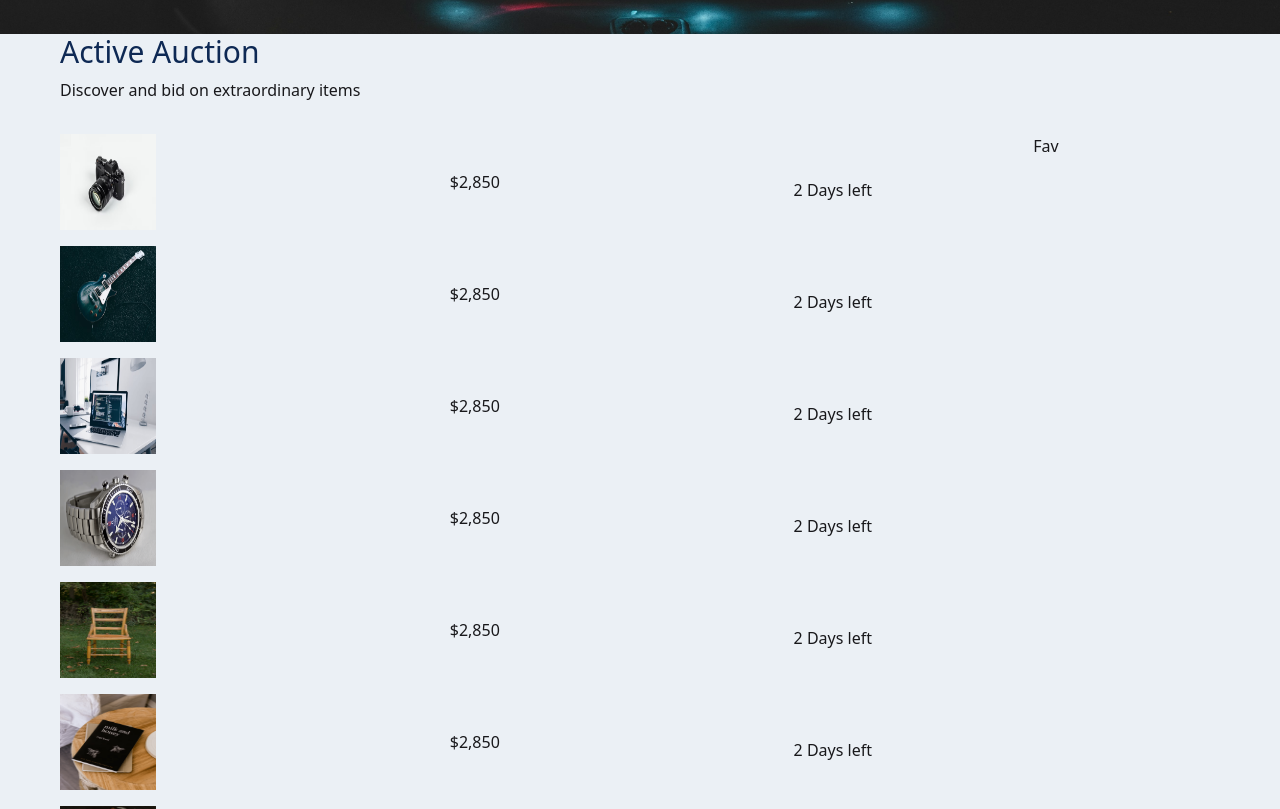
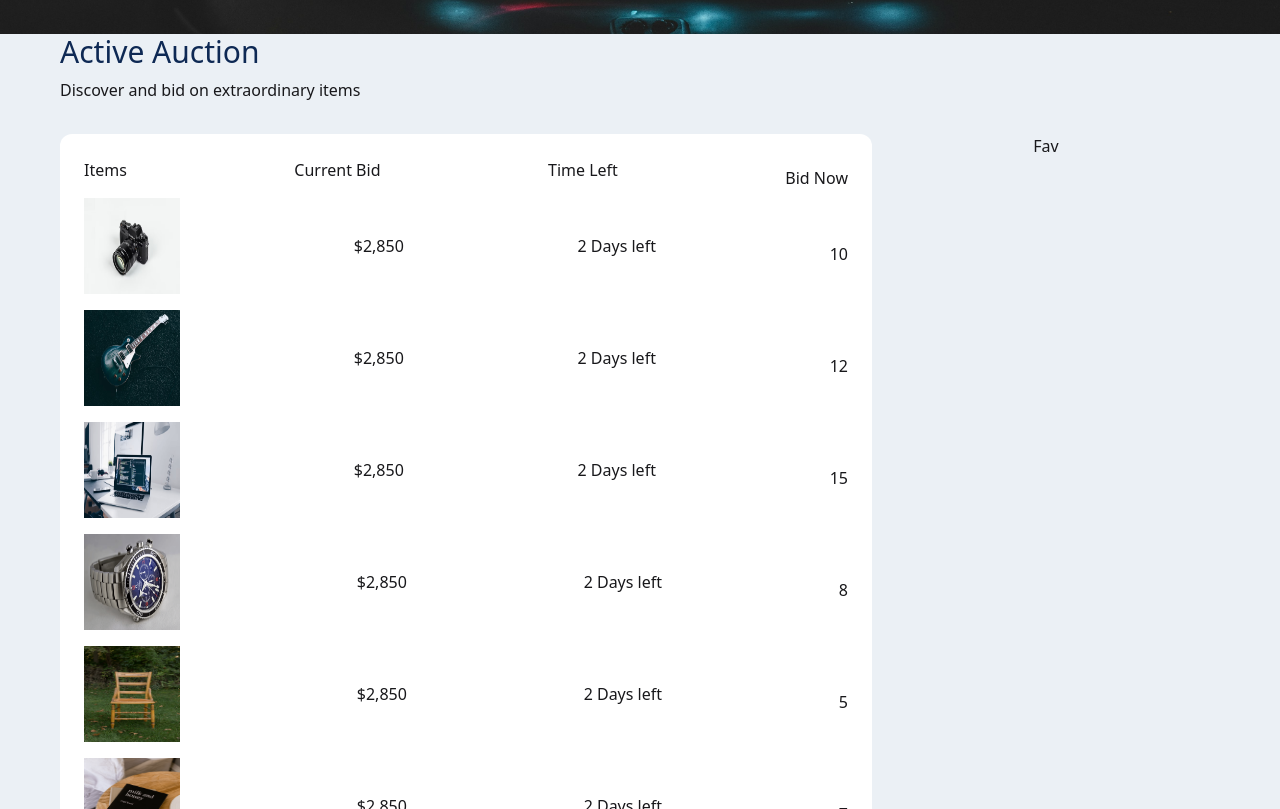
Before and after one commit to iftakhersifat/auction-gallery, a React (Vite) app: page / in a window 1280 px wide. Shown: the part 531-1340 px from the top of the page. Built offline with nearby package versions, Linux system fonts and the light colour scheme.

Commit message:
added bidsCount

```diff
--- a/src/Components/Bid/Bid.jsx
+++ b/src/Components/Bid/Bid.jsx
@@ -1,12 +1,14 @@
 import React from 'react';
 
 const Bid = ({bid}) => {
-    const {image, currentBidPrice, timeLeft}=bid;
+    const {image, currentBidPrice, timeLeft, bidsCount}=bid;
     return (
         <div className='flex justify-between items-center space-y-4'>
+
             <img className='w-[96px] h-[96px]' src={image} alt="" />
             <p>{currentBidPrice}</p>
             <p>{timeLeft}</p>
+            <p>{bidsCount}</p>
         </div>
     );
 };
--- a/src/Components/Bids/Bids.jsx
+++ b/src/Components/Bids/Bids.jsx
@@ -10,7 +10,15 @@ const Bids = ({bidsFetch}) => {
             <p className='mb-8'>Discover and bid on extraordinary items</p>
 
         <div className='flex'>
-            <div className="left w-[70%]">
+            <div className="left w-[70%] bg-[#FFFFFF] rounded-xl p-6 mb-[116px]">
+
+            <div className='flex justify-between items-center space-y-4'>
+                <h1>Items</h1>
+                <h1>Current Bid</h1>
+                <h1>Time Left</h1>
+                <h1>Bid Now</h1>
+            </div>
+
                 <div className=''>
                 {
                     bidsUse.map(bid=><Bid key={bid.id} bid={bid}></Bid>)
```
